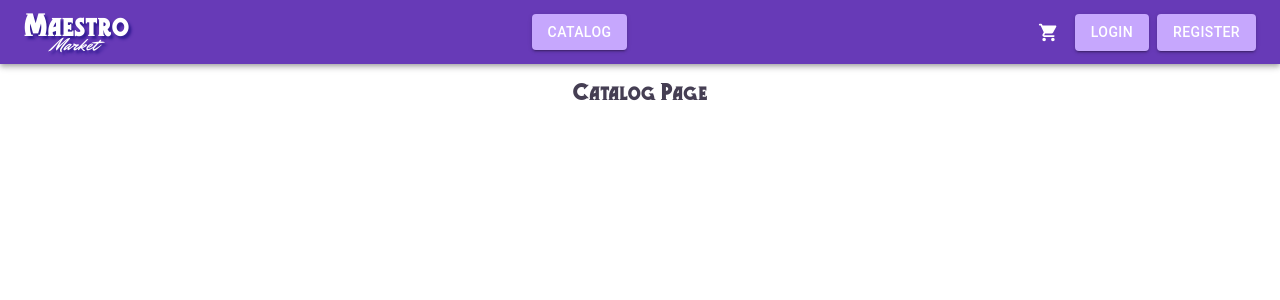
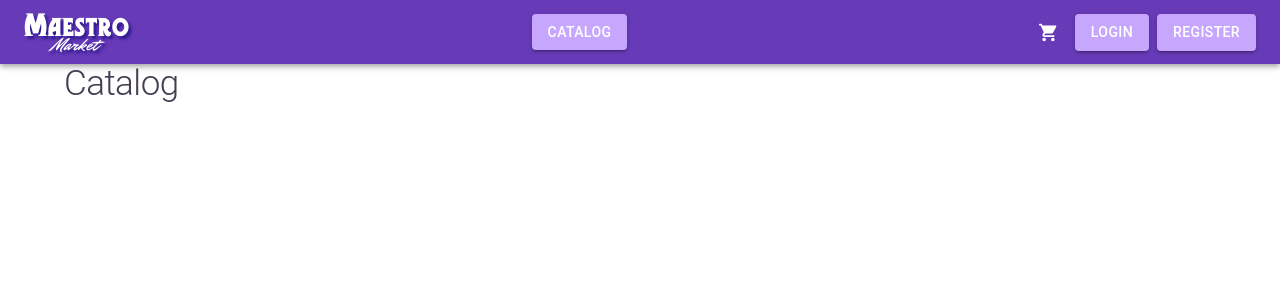
Before and after one commit to OKitel/eCommerceApp, a React (Vite) app: page /catalog in a window 1280 px wide. Shown: the top 300 px of the page. Built offline with nearby package versions, Linux system fonts and the light colour scheme; no server answers; what @commercetools/platform-sdk, @commercetools/sdk-client-v2 would draw is missing.

Commit message:
feat: add catalog page

```diff
--- a/src/components/App.tsx
+++ b/src/components/App.tsx
@@ -4,13 +4,13 @@ import { NotFound } from '../pages/NotFound/NotFound';
 import { Registration } from '../pages/Registration/Registration';
 import { Login } from '../pages/Login/Login';
 import { Header } from './Header/Header';
+import { Catalog } from '../pages/Catalog/Catalog';
 import { AlertsSnackbar } from './AlertsSnackbar/AlertsSnackbar';
 import { getLoggedInCustomer } from '../slices/customer/slice';
 import { useAppDispatch } from '../store/hooks';
 import { Cart } from '../pages/Cart/Cart';
 import { Main } from '../pages/Main/Main';
 import { LINKS } from './consts';
-import { Catalog } from '../pages/Catalog/Catalog';
 import { Profile } from '../pages/Profile/Profile';
 
 export const App: React.FC = (): JSX.Element => {
--- a/src/pages/Catalog/Catalog.tsx
+++ b/src/pages/Catalog/Catalog.tsx
@@ -1,11 +1,12 @@
-import { Box } from '@mui/material';
+import { Box, Container, Typography } from '@mui/material';
 
 export const Catalog: React.FC = (): JSX.Element => {
   return (
-    <>
-      <Box display="flex" justifyContent="center" alignItems="center" flexDirection="column">
-        <h2 className="cart-title">Catalog Page</h2>
-      </Box>
-    </>
+    <Container>
+      <Typography variant="h1" gutterBottom>
+        Catalog
+      </Typography>
+      <Box></Box>
+    </Container>
   );
 };
```
